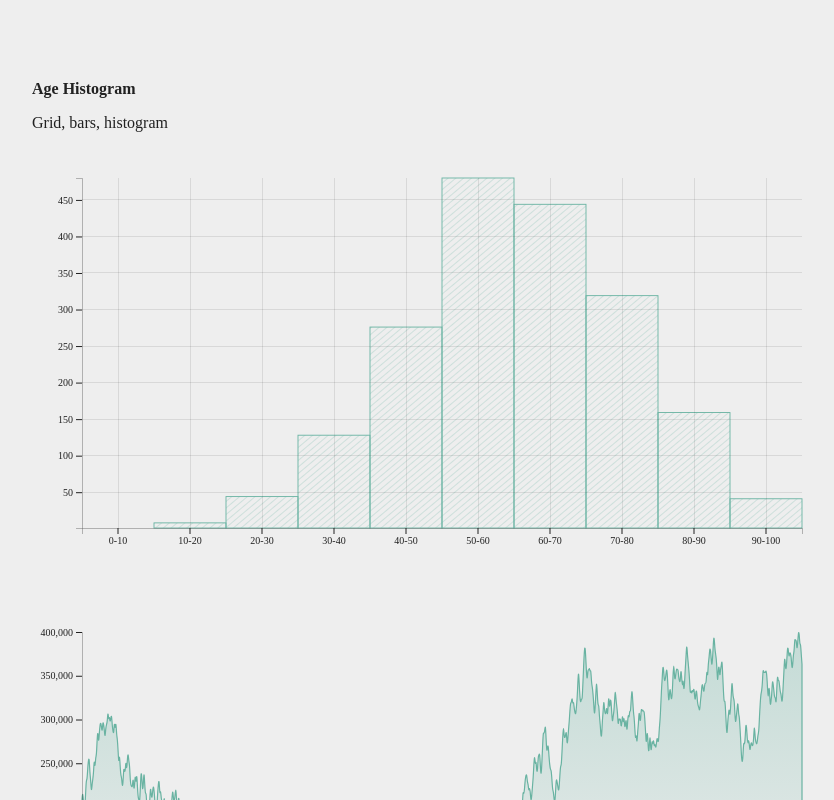
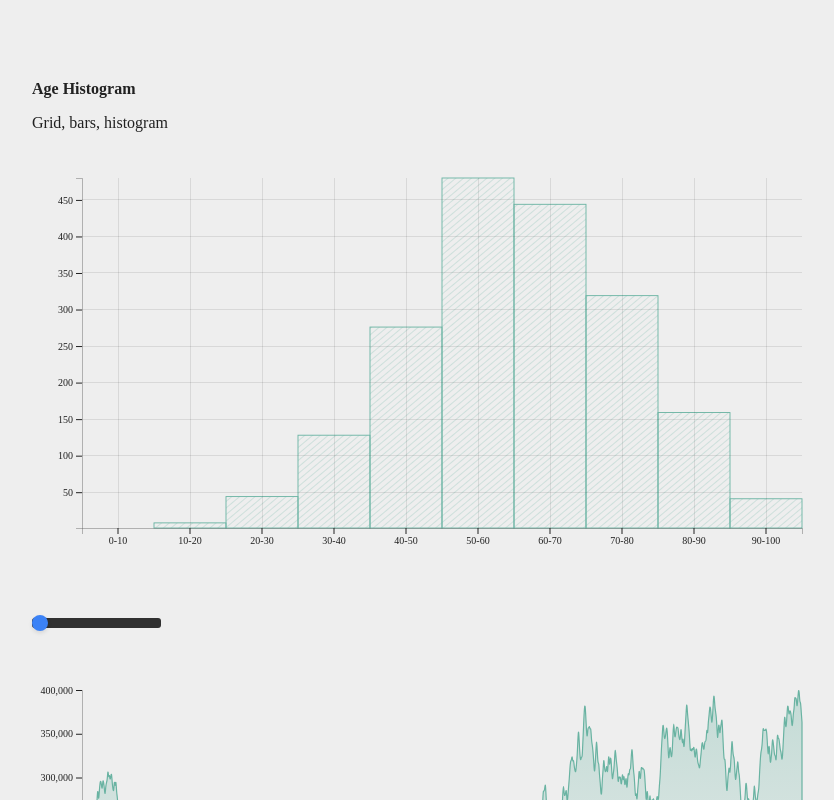
Before and after one commit to jesi-rgb/uncharted, a SvelteKit app: page / in a window 1280 px wide. Shown: the top 800 px of the page, without its empty margins (208-1042 px from the left). Built offline with nearby package versions, Linux system fonts and the light colour scheme.

Commit message:
feat: add paddingInner to Bar

```diff
--- a/src/lib/Chart/Series/Bar.svelte
+++ b/src/lib/Chart/Series/Bar.svelte
@@ -14,7 +14,8 @@
 		patternSpacing?: number;
 		patternWidth?: number;
 		patternOpacity?: number;
-		barWidth?: number;
+		barWidth?: number; // from 0 to 1
+		innerPadding?: number;
 		chartId?: string;
 		rest?: SVGRectElement;
 	}
@@ -30,6 +31,7 @@
 		patternSpacing = 5,
 		patternWidth = 1,
 		patternOpacity = 0.5,
+		innerPadding: barInnerWidth = 0,
 		...rest
 	}: Props = $props();
 
@@ -61,6 +63,8 @@
 		createScale(renderData, y, [height - margin.bottom, margin.top])
 	);
 
+	let xScaleFlavoured = $derived(xScale.copy().padding(barInnerWidth));
+
 	let bins = $derived.by(() => {
 		if (xType === 'categorical') {
 			return renderData.map((d) => d[x]);
@@ -77,7 +81,7 @@
 				[id]: {
 					key: x,
 					type: xType,
-					scale: xScale
+					scale: xScaleFlavoured
 				}
 			};
 		});
@@ -126,10 +130,10 @@
 			{@const barHeight = height - margin.bottom - yScale(yValue)}
 			{@const yPos = yValue === 0 ? height - margin.bottom - 0 : yScale(yValue)}
 			<rect
-				x={xScale(category)}
+				x={xScaleFlavoured(category)}
 				y={yPos}
 				height={barHeight}
-				width={xScale.bandwidth()}
+				width={xScaleFlavoured.bandwidth()}
 				fill={`url(#${uniquePatternId})`}
 				stroke={color}
 				stroke-width="0.9"
--- a/src/routes/+page.svelte
+++ b/src/routes/+page.svelte
@@ -13,6 +13,8 @@
 		uniqueItems: 3,
 		distribution: 'seasonal'
 	});
+
+	let value = $state(0);
 </script>
 
 <div>
@@ -23,11 +25,22 @@
 		</div>
 
 		<Chart.Root data={ageHistogramData} margin={{ left: 50, top: 30, right: 30, bottom: 70 }}>
-			<Chart.Bar x="category" y="value" />
+			<Chart.Bar x="category" y="value" innerPadding={value} />
 			<Chart.Axes.Y />
 			<Chart.Axes.X />
 			<Chart.Layers.Grid />
 		</Chart.Root>
+		<div>
+			<input
+				id="padding-slider"
+				class="padding-input"
+				type="range"
+				min="0"
+				max="1"
+				step="0.01"
+				bind:value
+			/>
+		</div>
 
 		<Chart.Root data={lineData} margin={{ left: 50, top: 30, right: 30, bottom: 70 }}>
 			<Chart.Area x="x" y="y" />
@@ -48,4 +61,57 @@
 		font-family: var(--font-title);
 		font-size: 1rem;
 	}
+
+	.padding-input {
+		height: 10px;
+		-webkit-appearance: none;
+		appearance: none;
+		background: #303030;
+		border-radius: 3px;
+		margin: 1rem 0 2rem;
+		outline: none;
+	}
+
+	.padding-input::-webkit-slider-thumb {
+		-webkit-appearance: none;
+		appearance: none;
+		width: 16px;
+		height: 16px;
+		border-radius: 50%;
+		background: var(--color-primary, #3b82f6);
+		cursor: pointer;
+		border: none;
+		box-shadow: 0 2px 4px rgba(0, 0, 0, 0.1);
+		transition:
+			background 0.2s,
+			transform 0.1s;
+	}
+
+	.padding-input::-moz-range-thumb {
+		width: 16px;
+		height: 16px;
+		border-radius: 50%;
+		background: #ffff01;
+		cursor: pointer;
+		border: none;
+		box-shadow: 0 2px 4px rgba(0, 0, 0, 0.1);
+		transition:
+			background 0.2s,
+			transform 0.1s;
+	}
+
+	.padding-input::-webkit-slider-thumb:hover,
+	.padding-input::-moz-range-thumb:hover {
+		background: var(--color-primary-dark, #2563eb);
+		transform: scale(1.1);
+	}
+
+	.padding-input::-webkit-slider-thumb:active,
+	.padding-input::-moz-range-thumb:active {
+		transform: scale(0.95);
+	}
+
+	.padding-input:focus {
+		box-shadow: 0 0 0 2px rgba(59, 130, 246, 0.2);
+	}
 </style>
```
